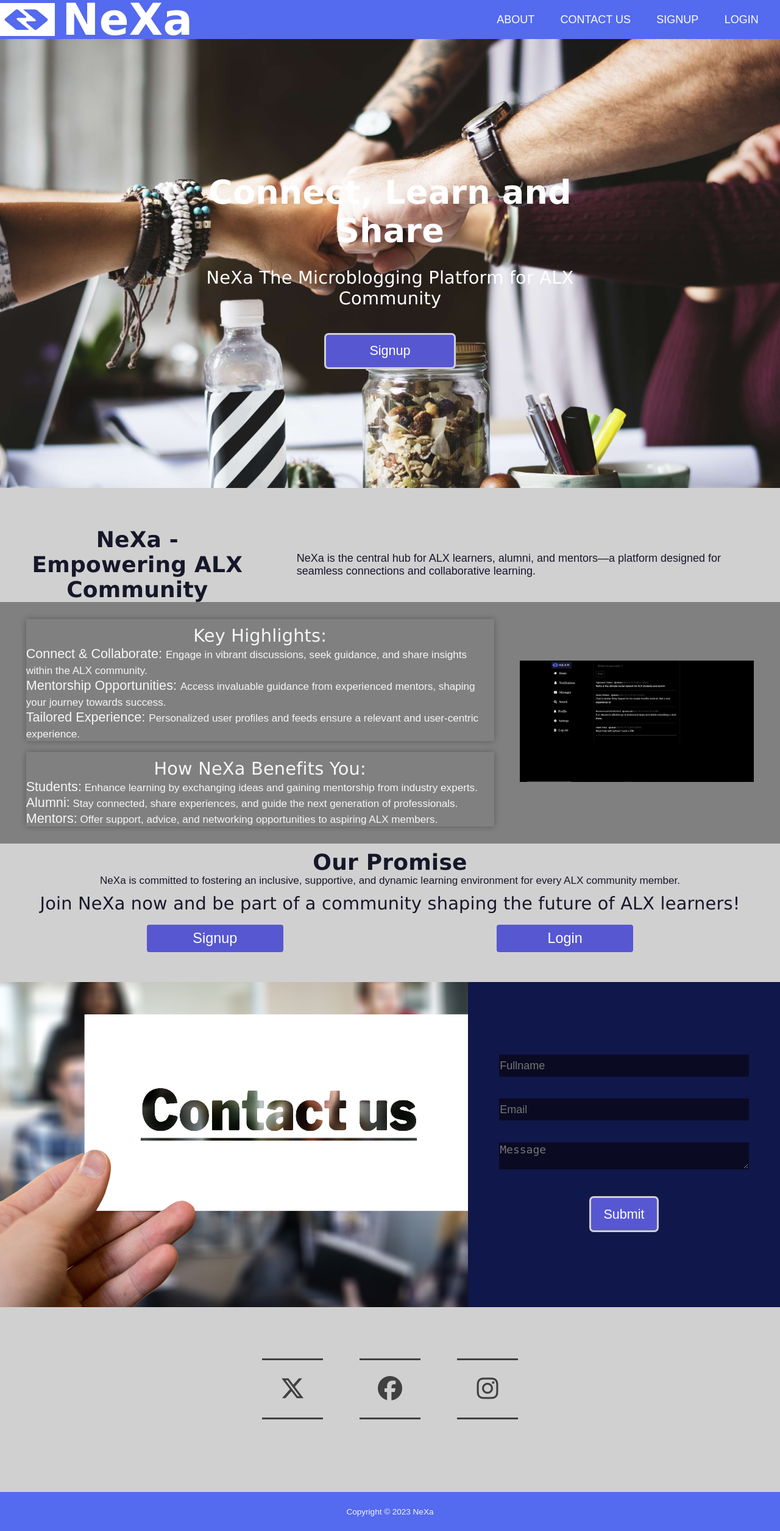
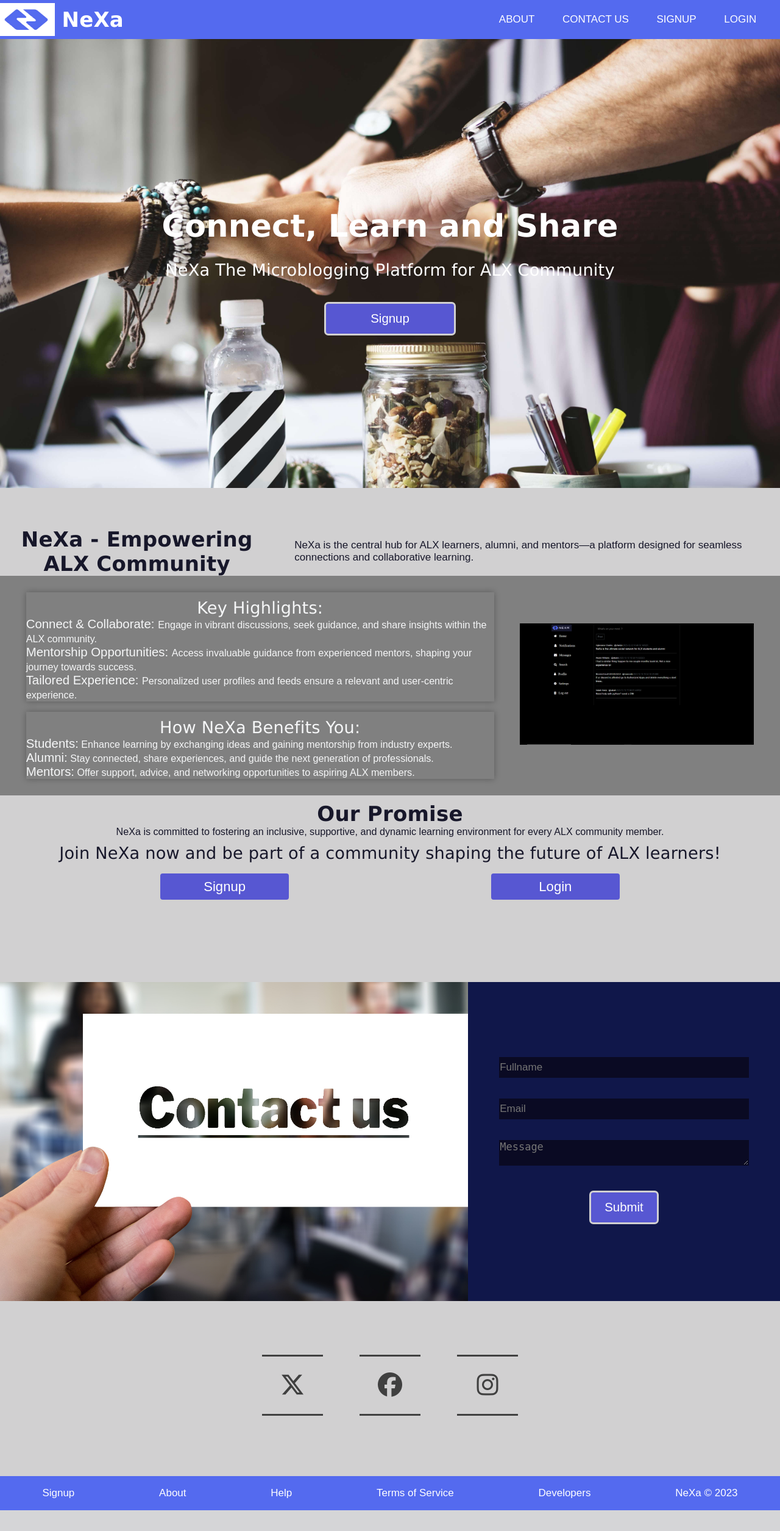
Before and after one commit to ugberaeseac/NeXa, a Flask app: page / in a window 1280 px wide. Shown: the whole page at 61% size. After the commit the page ends 2476 px from the top, so only its background shows below. Run offline with Flask 3, Linux system fonts and the light colour scheme; some libraries are stand-ins or nearby versions.

Commit message:
Complete footer layout and apply across all pages

```diff
--- /dev/null
+++ b/nexa/static/css/footer.css
@@ -0,0 +1,22 @@
+*{
+    font-size: 17px;
+}
+footer{
+    display: flex;
+    align-items: center;
+    justify-content: space-around;
+    background-color: #546AEF;
+    height: 7vh;
+    margin-top: auto;
+}
+
+footer .item,
+footer .item a{
+    text-decoration: none;
+    color: #ffffff;
+    font-size: 1rem;
+}
+
+footer .item a:hover{
+    color: #d7d3d3;
+}
--- a/nexa/static/css/header.css
+++ b/nexa/static/css/header.css
@@ -1,3 +1,6 @@
+*{
+    font-size: 17px;
+}
 li{
     list-style: none;
 }
@@ -29,7 +32,7 @@ header{
 }
 .logo-name{
     padding-left: 0.7rem;
-    font-size: 4rem;
+    font-size: 2rem;
 }
 nav{
     width: 50%;
@@ -51,6 +54,7 @@ nav ul li{
     color: white;
     padding: 0.2rem;
     display: block;
+    font-size: 1rem;
 }
 nav ul li:hover{
     color: #363688;
@@ -58,18 +62,8 @@ nav ul li:hover{
     cursor: pointer;
 }
 
-header, footer{
+header{
     height: 8vh;
     color: #f5f6f7;
     background-color: #546AEF;
 }
-
-.footer{
-    display: flex;
-    align-items: center;
-    justify-content: center;
-    margin-top: 0;
-    text-align: center;
-    margin-top: 2rem;
-    font-size: 0.75rem;
-}
--- a/nexa/static/css/index.css
+++ b/nexa/static/css/index.css
@@ -3,7 +3,7 @@
     padding: 0;
     box-sizing: border-box;
     scroll-behavior: smooth;
-    font-size: 18px;
+    font-size: 17px;
 }
 a{
     text-decoration: none;
@@ -17,6 +17,8 @@ body{
     background-color: #D1D0D1;
     color: #f5f6f7;
     font-family: sans-serif;
+    display: flex;
+    flex-direction: column;
 }
 
 h1, h2, h3{
@@ -365,12 +367,3 @@ fieldset{
 .contact-us-icons ul li .instagram:hover span {
     background: #c32aa3;
 }
-.footer{
-    display: flex;
-    align-items: center;
-    justify-content: center;
-    margin-top: 0;
-    text-align: center;
-    margin-top: 2rem;
-    font-size: 0.75rem;
-}
--- a/nexa/templates/footer.html
+++ b/nexa/templates/footer.html
@@ -1,3 +1,22 @@
+<link rel="stylesheet" href=" {{ url_for('static', filename='css/footer.css') }} ">
+
 <footer class="footer">
-    Copyright © 2023 NeXa
+    <div class="item">
+        <a href=" {{ url_for('signup') }}">Signup</a>
+    </div>
+    <div class="item">
+        <a href="{{ url_for('index') }}">About</a>
+    </div>
+    <div class="item">
+    <a href="#">Help</a>
+    </div>
+    <div class="item">
+    <a href="#">Terms of Service</a>
+    </div>
+    <div class="item">
+    <a href="#">Developers</a>
+    </div>
+    <div class="item">
+    <small>NeXa © 2023</small>
+    </div>
 </footer>
--- a/nexa/templates/signup.html
+++ b/nexa/templates/signup.html
@@ -118,6 +118,7 @@
         </form>
     </div>
 </div>
+{% include "footer.html" %}
 <script src="https://unpkg.com/@phosphor-icons/web"></script>
 <script src="{{ url_for('static', filename='js/js_signup.js') }}"></script>
 </body>
```
Also changed, not shown: nexa/static/css/login.css (+4 -7 lines), nexa/static/css/signup.css (+9 -8 lines), nexa/templates/login.html (+3 -12 lines), nexa/static/images/profile_pics/4970943ef9e7d30a.jpg (added), nexa/static/images/profile_pics/90d60d8cc470c631.jpg (added), nexa/static/images/profile_pics/deea57b3a05ba636.jpg (added).
